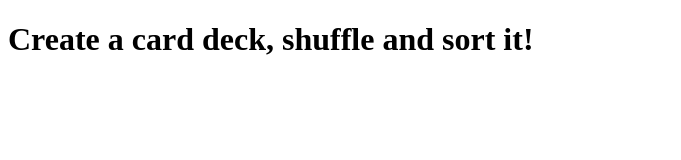
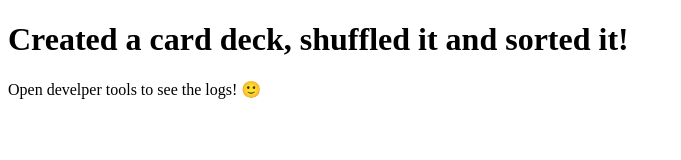
Before and after one commit to vamshikrishna01/cardDeck, a plain HTML site: page index.html in a window 1280 px wide. Shown: the whole page, without its empty margins (0-681 px from the left). Drawn offline with Linux system fonts and the light colour scheme.

Commit message:
feat(index.html): update

```diff
--- a/index.html
+++ b/index.html
@@ -1,7 +1,8 @@
 <!DOCTYPE html>
 <html>
 <body>
-    <h1>Create a card deck, shuffle and sort it!</h1>
+    <h1>Created a card deck, shuffled it and sorted it!</h1>
+    <p>Open develper tools to see the logs! 🙂</>
     <script src="cardDeck.js">
     </script>
 </body>
```
